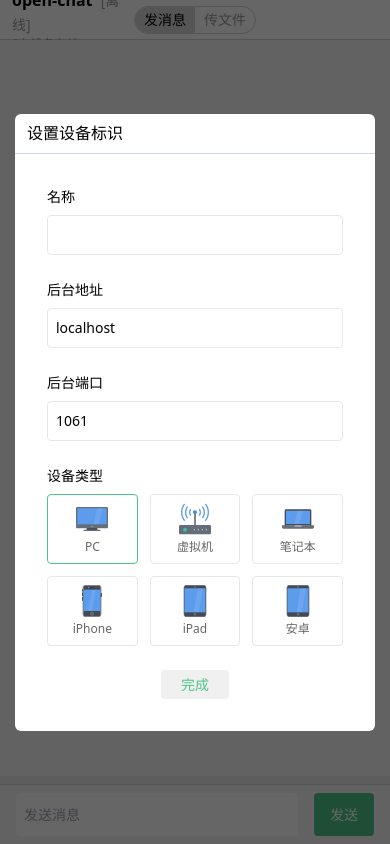
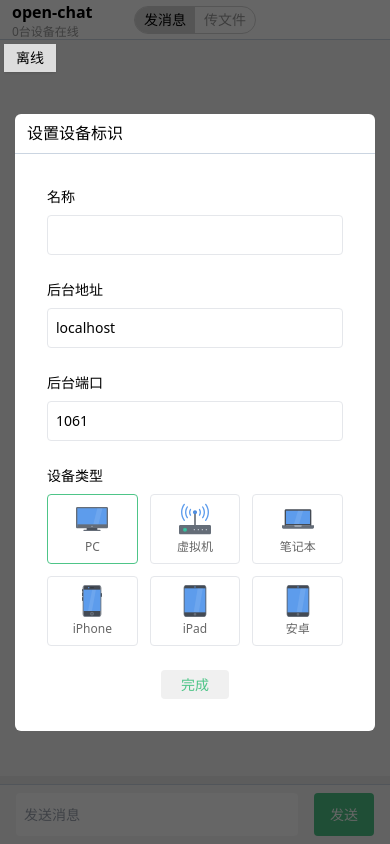
Before and after one commit to wuchuangqk/web-chat-client, a Vue app: page / in a window 390 px wide. Built offline with nearby package versions, Linux system fonts and the light colour scheme.

Commit message:
离线状态适配手机端

```diff
--- a/src/App.vue
+++ b/src/App.vue
@@ -9,6 +9,7 @@
     <div v-show="appStore.activeTab === 1" class="flex-1 flex justify-center bg-white">
       <UserList />
     </div>
+    <div v-if="!appStore.isOnline" class=" hidden sm:block fixed top-11 left-1 px-3 py-1 z-10 bg-[#dddddd] text-sm shadow">离线</div>
   </main>
   <div
     class=" hidden bg-purple-600 bg-fuchsia-600 bg-pink-600 bg-violet-600 bg-sky-600 bg-teal-600 bg-yellow-600 bg-red-600">
@@ -52,6 +53,7 @@
   flex-direction: column;
   overflow: hidden;
   border-radius: 4px;
+  position: relative;
 
   @media screen and (max-width: 600px) {
     width: 100%;
--- a/src/components/Nav/index.vue
+++ b/src/components/Nav/index.vue
@@ -2,7 +2,7 @@
   <div class=" h-10 bg-white flex justify-between items-center px-3 border-b border-b-slate-300">
     <div class="flex-1">
       <div class=" text-base font-bold">open-chat
-        <span class=" text-sm text-[#999] font-normal ml-1">[{{ isOnline ? '在线' : '离线' }}]</span>
+        <span class=" text-sm text-[#999] font-normal ml-1 sm:hidden">[{{ isOnline ? '在线' : '离线' }}]</span>
       </div>
       <div class="text-[#999] text-xs">{{ usersMap.size }}台设备在线</div>
     </div>
```
